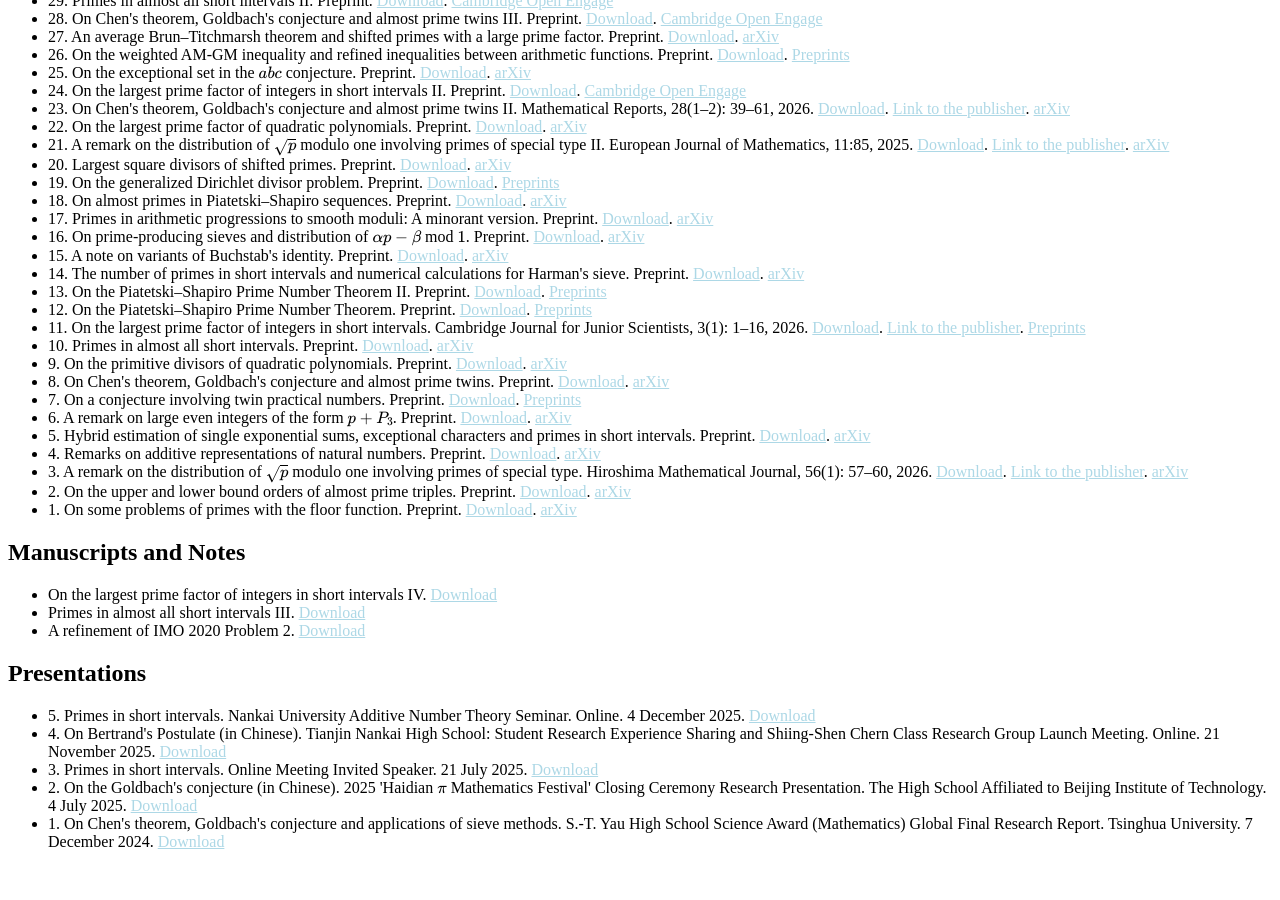
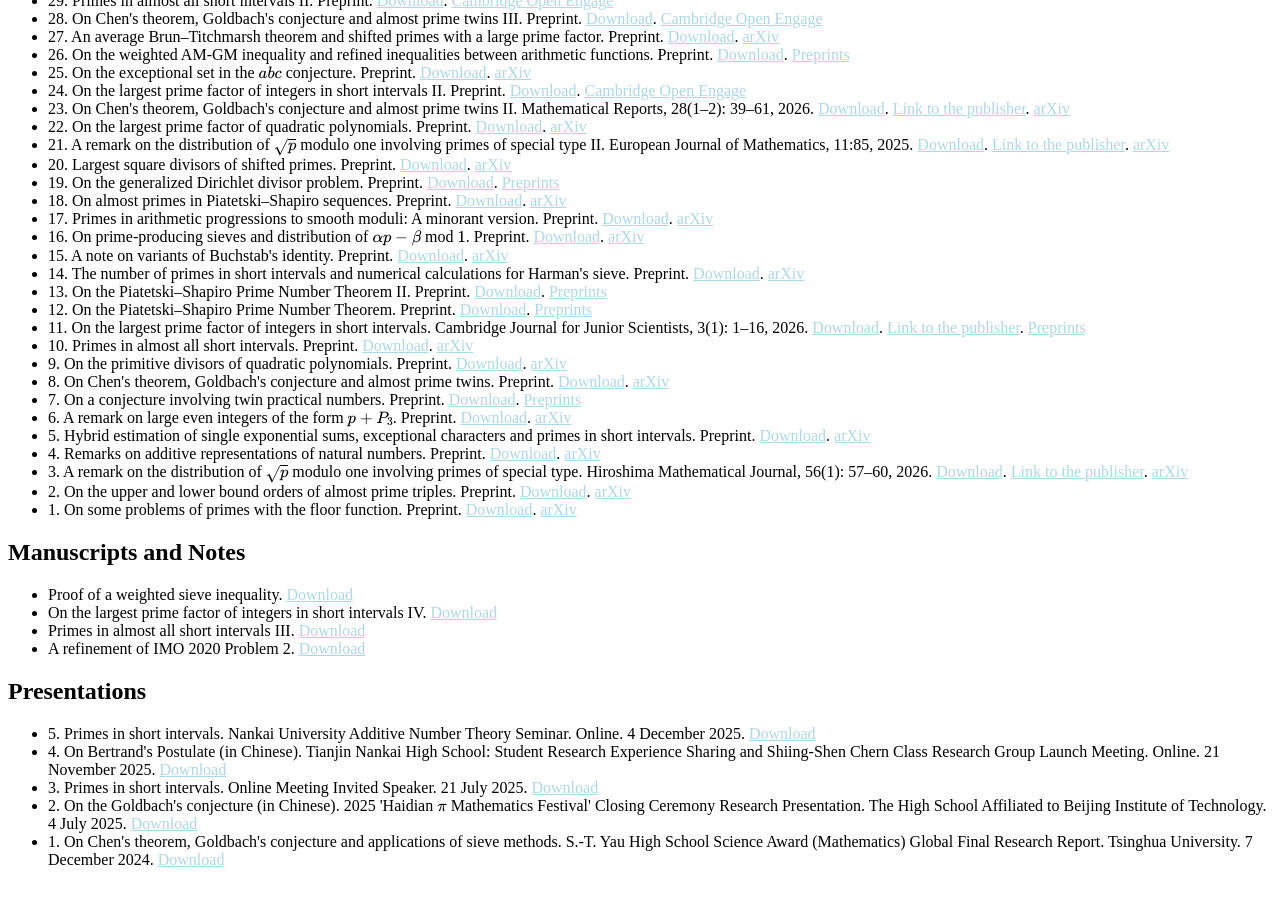
Before and after one commit to CareyRunboLi/CareyRunboLi.github.io, a Jekyll site: the page built from index.md, in a window 1280 px wide and 900 px high, scrolled down 1872 px. Built offline with Jekyll 4.4.1, drawn with Linux system fonts in a browser that asks for light colours; some web fonts are replaced; formulas are drawn with MathJax 3; a style sheet for code colours, icons or effects is not loaded; our own code applies the rules of GitHub Pages for plain Markdown files.

Commit message:
Update manuscripts.md

```diff
--- a/_includes/manuscripts.md
+++ b/_includes/manuscripts.md
@@ -7,6 +7,7 @@
 ## Manuscripts and Notes
 
 <ul style="margin:0 0 5px;">
+  <li>Proof of a weighted sieve inequality. <a href="https://runbolicarey.com/assets/downloads/Proof_of_a_weighted_sieve_inequality.pdf"><span>Download</span></a></li>
   <li>On the largest prime factor of integers in short intervals IV. <a href="https://runbolicarey.com/assets/downloads/On_the_largest_prime_factor_of_integers_in_short_intervals_IV.pdf"><span>Download</span></a></li>
   <li>Primes in almost all short intervals III. <a href="https://runbolicarey.com/assets/downloads/Primes_in_almost_all_short_intervals_III.pdf"><span>Download</span></a></li>
   <li>A refinement of IMO 2020 Problem 2. <a href="https://runbolicarey.com/assets/downloads/A_refinement_of_IMO_2020_Problem_2.pdf"><span>Download</span></a></li>
```
